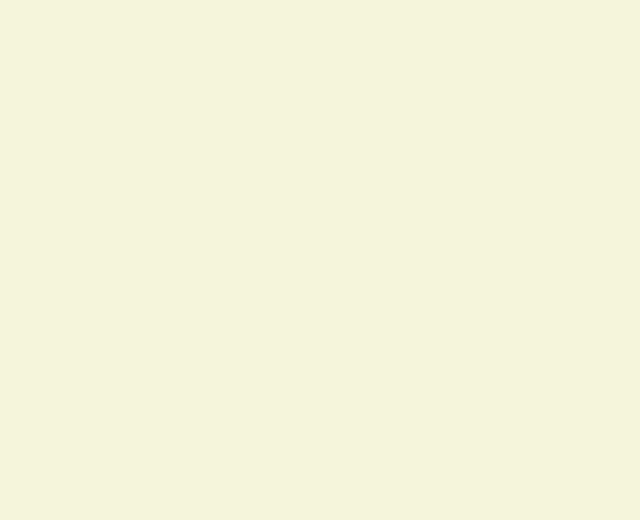
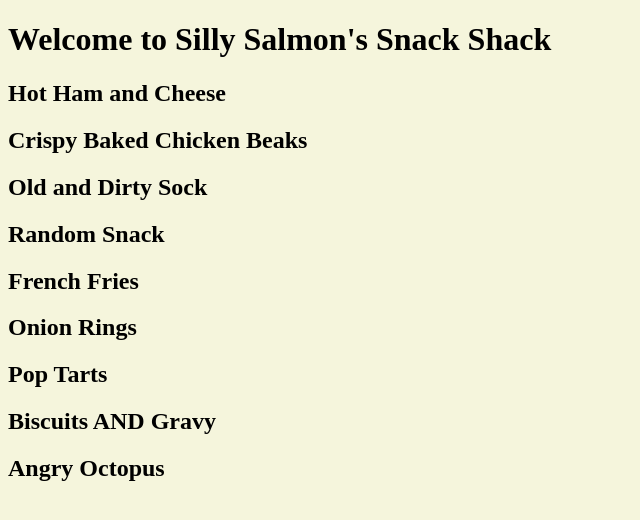
Before and after one commit to code-by-shannon/menu-app, a plain HTML site: page index.html in a window 1280 px wide. Shown: the whole page, without its empty margins (0-640 px from the left). Drawn offline with Linux system fonts and the light colour scheme.

Commit message:
h2's rendering to page

```diff
--- a/index.html
+++ b/index.html
@@ -8,7 +8,7 @@
     <link rel="stylesheet" href="styles.css">
 </head>
 <body>
-
+    <h1>Welcome to Silly Salmon's Snack Shack</h1>
 
 
 
--- a/main.js
+++ b/main.js
@@ -59,4 +59,20 @@ let angry_octopus = {
 
 const allDishes = [ham_n_cheese, chicken_beaks, old_dirty_sock, random_snack, fries, onion_rings, pop_tarts, biscuits_and_gravy, angry_octopus];
 
-console.log(allDishes);
+allDishes.forEach((dish) =>{
+    let div = document.createElement('div');
+    document.body.appendChild(div);
+    console.log(div.innerHTML);
+
+    let h2 = document.createElement('h2');
+    let p1 = document.createElement('p');
+    let p2 = document.createElement('p');
+    let p3 = document.createElement('p');
+
+    h2.innerText = dish.name;
+    div.appendChild(h2);
+    console.log(h2);
+
+    // loop through each key / value pair and log value
+
+});
```
